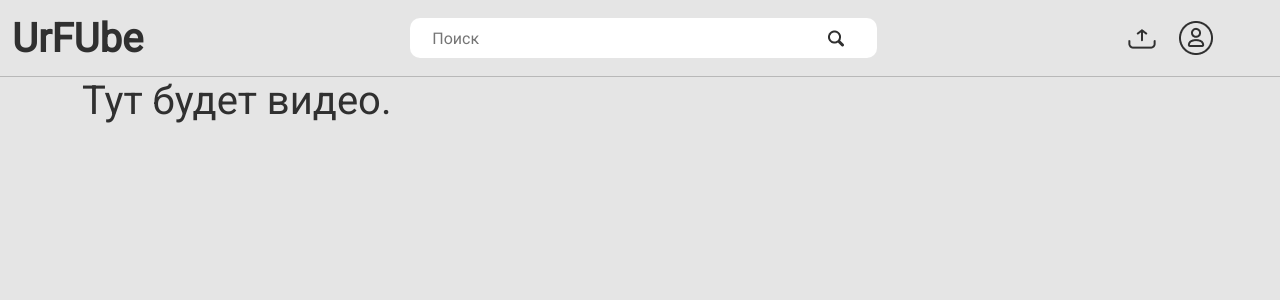
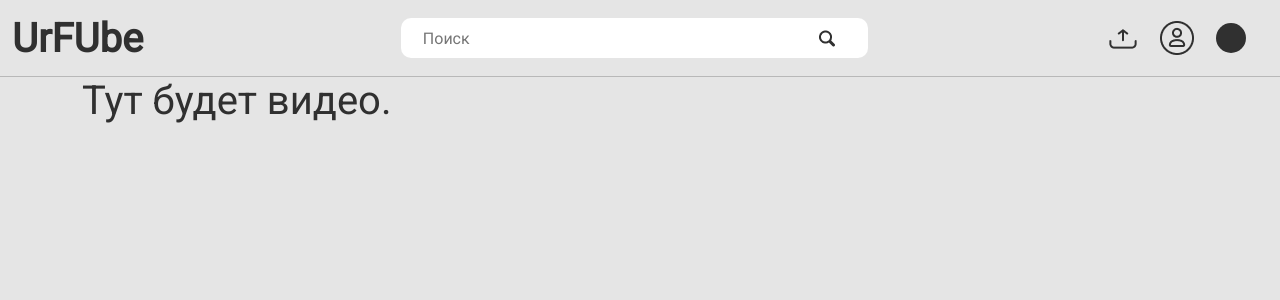
Before and after one commit to codEnjoyer/UrFUbe, a Vue app in the folder frontend/: page /account in a window 1280 px wide. Shown: the top 300 px of the page. Built offline with nearby package versions, Linux system fonts and the light colour scheme.

Commit message:
Dark theme
Dark theme with prefers-color-scheme and localStorage

```diff
--- a/frontend/src/App.vue
+++ b/frontend/src/App.vue
@@ -1,6 +1,6 @@
 <template>
   <div>
-  <Header @page="change_page" @search="search" :last_page="current_page" :is-authorised="true"/>
+  <Header @page="change_page" @search="search" @theme="change_theme" :is-authorised="true"/>
   <VideoGrid v-if="current_page === 'home'" />
   <dialog-window v-if="current_page === 'register' || current_page === 'auth' || current_page === 'upload'">
     <RegistrationForm @exit="change_page('home')" />
@@ -13,6 +13,7 @@ import RegistrationForm from "@/components/RegistrationForm.vue";
 import Header from "@/components/Header.vue";
 import VideoGrid from "@/components/VideoGrid.vue";
 import DialogWindow from "@/components/DialogWindow.vue";
+
 export default {
   components: {
     DialogWindow,
@@ -23,7 +24,8 @@ export default {
   name: "App",
   data() {
     return {
-      current_page: 'home'
+      current_page: 'home',
+      theme: ''
     }
   },
   methods: {
@@ -33,7 +35,26 @@ export default {
     search(request) {
       this.change_page('search')
       alert(request)
+    },
+    change_theme() {
+      this.theme = this.theme === 'darkMode' ? 'lightMode' : 'darkMode';
+      document.documentElement.setAttribute('data-theme', this.theme);
+      localStorage.setItem('theme', this.theme);
+    },
+    getMediaPreference() {
+      const hasDarkPreference = window.matchMedia(
+      "(prefers-color-scheme: dark)").matches;
+      if (hasDarkPreference)
+        return 'darkMode';
+      else {
+        return 'lightMode';
+      }
     }
+  },
+  mounted() {
+    let localTheme = localStorage.getItem('theme');
+    const theme = localStorage.getItem('theme') || this.getMediaPreference();
+    document.documentElement.setAttribute('data-theme', theme);
   }
 }
 </script>
@@ -41,10 +62,25 @@ export default {
 <style>
 @import url('https://fonts.googleapis.com/css2?family=Roboto&display=swap');
 
+:root {
+  --color-main: #E5E5E5;
+  --color-element: #FFFFFF;
+  --color-text: #303030;
+  --invert-light: invert(0%);
+}
+[data-theme="darkMode"] {
+  --color-main: #303030;
+  --color-element: #404040;
+  --color-text: #E5E5E5;
+  --invert-light: invert(100%);
+}
+
 body {
   font-family: Roboto;
-  color: #303030;
-  background: #E5E5E5;
+  color: var(--color-text);
+  background: var(--color-main);
 }
-
+.icon-light {
+  filter: var(--invert-light);
+}
 </style>
--- a/frontend/src/components/DialogWindow.vue
+++ b/frontend/src/components/DialogWindow.vue
@@ -26,7 +26,8 @@ export default {
 
 .dialog__content {
   margin: auto;
-  background: #E5E5E5;
+  background: var(--color-main);
+  color: var(--color-text);
   border-radius: 12px;
   min-height: 50px;
   min-width: 300px;
--- a/frontend/src/components/Header.vue
+++ b/frontend/src/components/Header.vue
@@ -5,17 +5,17 @@
         <a class="navbar-brand" @click="go_to_page('home')">UrFUbe</a>
         <div class="collapse navbar-collapse">
           <form class="d-flex search-input" role="search">
-            <input type="search" placeholder="Поиск" v-model="search_request" aria-label="Search">
+            <input placeholder="Поиск" v-model="search_request" aria-label="Search">
             <button type="button" class="btn" @click="search">
-              <img src="../assets/header/loupe.png">
+              <img class="icon-light" src="../assets/header/loupe.png">
             </button>
           </form>
           <a class="nav-link nav-item" aria-current="page" v-if="isAuthorised" @click="go_to_page('upload')">
-            <img src="../assets/header/upload.png">
+            <img class="icon-light" src="../assets/header/upload.png">
           </a>
           <div class="nav-item dropdown">
             <a data-bs-toggle="dropdown" aria-expanded="false">
-              <img src="../assets/header/account.png">
+              <img class="icon-light" src="../assets/header/account.png">
             </a>
             <ul class="dropdown-menu" v-if="!isAuthorised">
               <li>
@@ -34,6 +34,7 @@
               </li>
             </ul>
           </div>
+          <a class="nav-link nav-item theme-button" aria-current="page" @click="change_theme"></a>
         </div>
       </div>
     </nav>
@@ -55,7 +56,8 @@ export default {
   }, data() {
     return {
       search_request: '',
-      current_page: 'home'
+      current_page: 'home',
+      main_theme: true
     }
   },
   methods: {
@@ -74,14 +76,16 @@ export default {
           this.current_page = 'home'
       }
     },
+    change_theme() {
+      this.$emit('theme')
+    }
   }
 }
 </script>
 
 <style scoped>
-
 .btn:active {
-  border: #FFFFFF;
+  border: var(--color-element);
 }
 .btn{
   border-radius: 0;
@@ -96,16 +100,16 @@ export default {
   padding: 30%;
 
 
-  background: #FFFFFF;
+  background: var(--color-element);
   border-radius: 10px;
 }
 
 .dropdown-item:hover{
-  background-color: #FFFFFF;
+  background-color: var(--color-element);
 }
 
 .dropdown {
-  margin-right: 5%;
+  margin-right: 2%;
 }
 .dropdown-item{
   display: flex;
@@ -116,12 +120,8 @@ export default {
   width: 100%;
   height: 100%;
 
-  /* grey */
-
-  border-bottom: 1px solid #B0B0B0;
-
-  /* Inside auto layout */
-
+  border-bottom: 1px solid var(--color-text);
+  color: var(--color-text);
   flex: none;
   order: 0;
   align-self: stretch;
@@ -142,14 +142,16 @@ export default {
 
   /* black */
 
-  color: #303030;
+  color: var(--color-text);
 }
 
 input {
-  border: #FFFFFF;
+  border: var(--color-element);
   width: 150%;
   height: 150%;
   outline:none;
+  background-color: var(--color-element);
+  color: var(--color-text)
 }
 
 form {
@@ -171,13 +173,17 @@ hr{
   left: calc(50% - 467px/2 - 136.5px);
   top: 25%;
   bottom: 25%;
-  border: #FFFFFF;
+  border: var(--color-element);
 
   /* white */
 
-  background: #FFFFFF;
+  background: var(--color-element);
   border-radius: 10px;
 }
-
-
+.theme-button {
+  border-radius: 50%;
+  width: 30px;
+  height: 30px;
+  background-color: var(--color-text);
+}
 </style>
--- a/frontend/src/components/RegistrationForm.vue
+++ b/frontend/src/components/RegistrationForm.vue
@@ -34,13 +34,10 @@ export default {
   height: 39px;
   outline:none;
 
-  /* white */
-
-  background: #FFFFFF;
+  background: var(--color-element);
+  color: var(--color-text);
   border-radius: 10px;
   border-width: 0;
-
-  /* Inside auto layout */
 
   flex: none;
   order: 0;
@@ -55,14 +52,12 @@ h1 {
   font-weight: 700;
   font-size: 40px;
   line-height: 47px;
-
-
-  color: #303030;
 }
-.btn, .btn:active {
+.btn, .btn:active, .btn:hover {
   width: 50%;
   background-color: #B2FFC8;
   border-width: 0;
+  color: #404040;
 }
 div {
   text-align: center;
```
